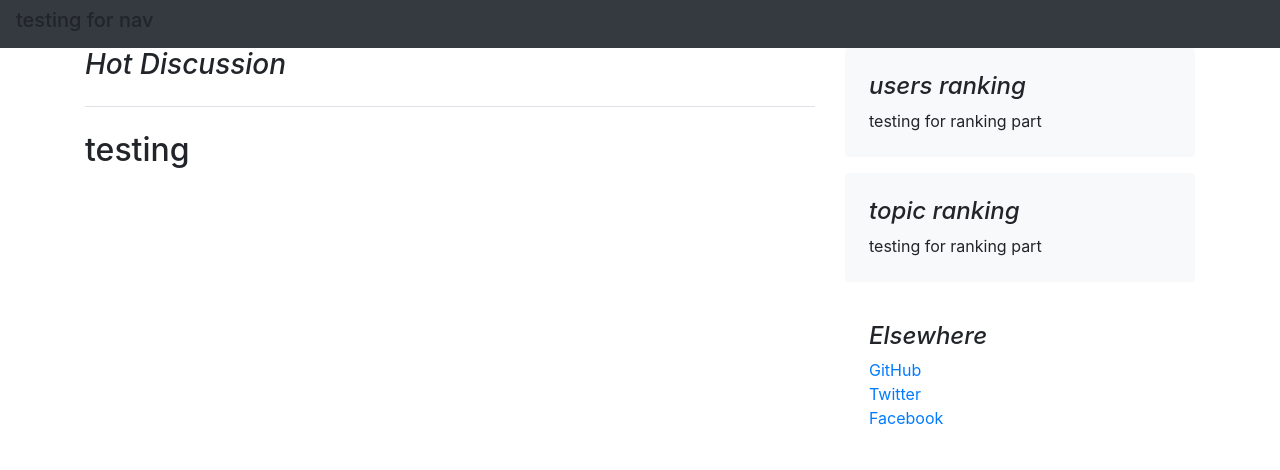
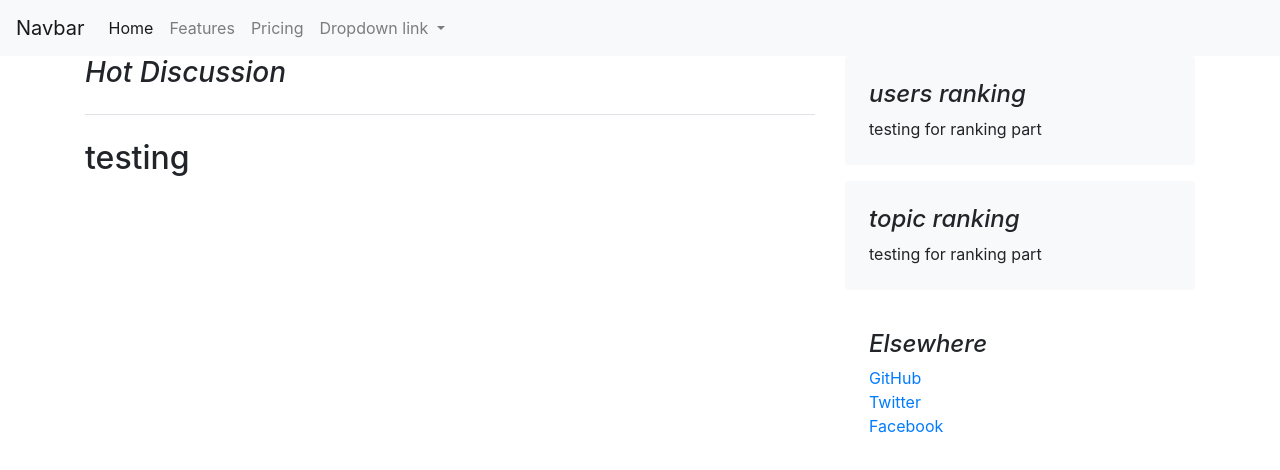
Before and after one commit to zhudtq/AIP-ass3, an Angular app in the folder hotDiscussion-Angular/: page /mainChatting in a window 1280 px wide. Shown: the top 470 px of the page. Built offline with nearby package versions, Linux system fonts and the light colour scheme.

Commit message:
fix syntax error and add navibar in chatting page

```diff
--- a/hotDiscussion-Angular/src/app/app-routing.module.ts
+++ b/hotDiscussion-Angular/src/app/app-routing.module.ts
@@ -9,7 +9,7 @@
   {path: '', redirectTo: '/login', pathMatch: 'full'},
   {path: 'login', component: LogInComponent},
   {path: 'mainChatting', component: MainChattingComponent},
-  {path: 'signup', component: SignupComponent},
+  {path: 'signup', component: SignupComponent}
 ];
 
 @NgModule({
--- a/hotDiscussion-Angular/src/app/app.module.ts
+++ b/hotDiscussion-Angular/src/app/app.module.ts
@@ -16,8 +16,7 @@
     LogInComponent,
     LogoComponent,
     MainChattingComponent,
-    SignupComponent,
-
+    SignupComponent
   ],
   imports: [
     BrowserModule,
--- a/hotDiscussion-Angular/src/app/pages/chattingPage/main-chatting/main-chatting.component.html
+++ b/hotDiscussion-Angular/src/app/pages/chattingPage/main-chatting/main-chatting.component.html
@@ -14,8 +14,34 @@
 
 <body>
 <!--***********************************navagation start from here*******************************************************************-->
-<nav class="navbar navbar-expand-sm bg-dark navbar-dark">
-  <h5 class="d-none d-sm-block">testing for nav</h5>
+<nav class="navbar navbar-expand-lg navbar-light bg-light">
+  <a class="navbar-brand" href="#">Navbar</a>
+  <button class="navbar-toggler" type="button" data-toggle="collapse" data-target="#navbarNavDropdown" aria-controls="navbarNavDropdown" aria-expanded="false" aria-label="Toggle navigation">
+    <span class="navbar-toggler-icon"></span>
+  </button>
+  <div class="collapse navbar-collapse" id="navbarNavDropdown">
+    <ul class="navbar-nav">
+      <li class="nav-item active">
+        <a class="nav-link" href="#">Home <span class="sr-only">(current)</span></a>
+      </li>
+      <li class="nav-item">
+        <a class="nav-link" href="#">Features</a>
+      </li>
+      <li class="nav-item">
+        <a class="nav-link" href="#">Pricing</a>
+      </li>
+      <li class="nav-item dropdown">
+        <a class="nav-link dropdown-toggle" href="#" id="navbarDropdownMenuLink" data-toggle="dropdown" aria-haspopup="true" aria-expanded="false">
+          Dropdown link
+        </a>
+        <div class="dropdown-menu" aria-labelledby="navbarDropdownMenuLink">
+          <a class="dropdown-item" href="#">Action</a>
+          <a class="dropdown-item" href="#">Another action</a>
+          <a class="dropdown-item" href="#">Something else here</a>
+        </div>
+      </li>
+    </ul>
+  </div>
 </nav>
 <!--*****************************************main discussion borad ***************************************************-->
 <main role="main" class="container">
```
